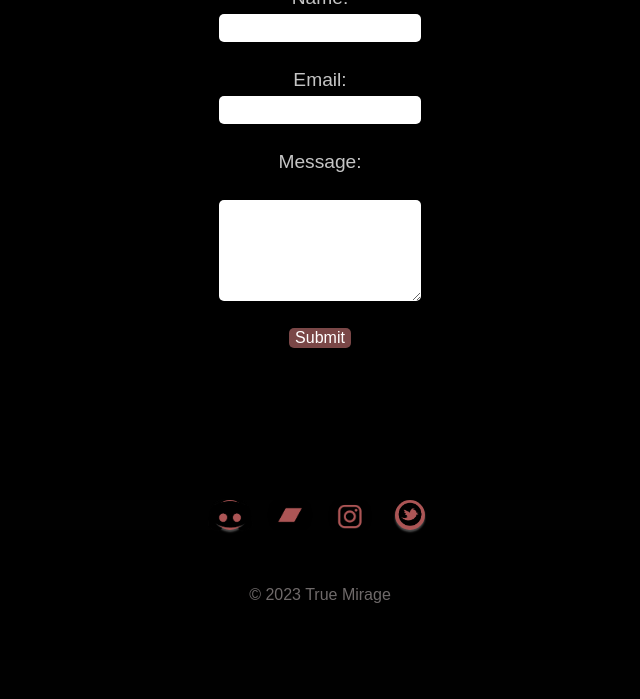
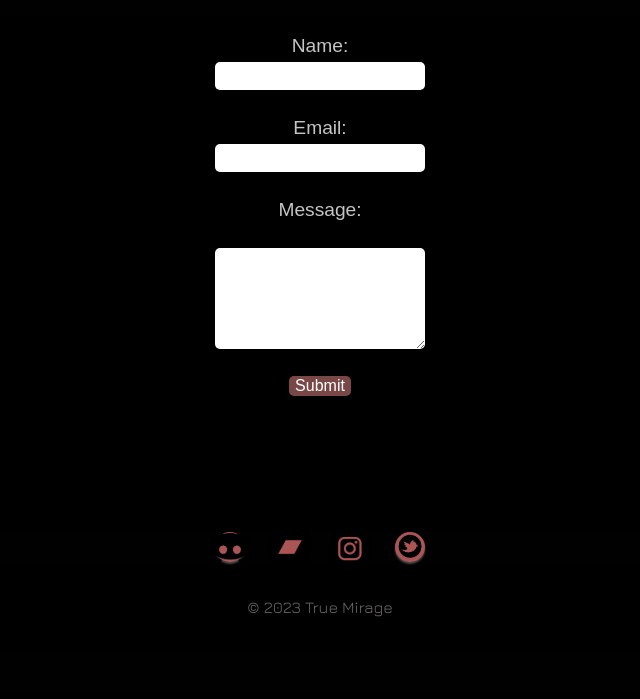
Before and after one commit to drvmlab/true-mirage.github.io, a PHP site: page /index.html in a window 1280 px wide. Shown: the part 1938-2637 px from the top of the page, without its empty margins (320-960 px from the left). After the commit the page ends 2555 px from the top, so only its background shows below. Run offline with PHP 8.4, Linux system fonts and the light colour scheme; some web fonts are replaced.

Commit message:
Update style.css

```diff
--- a/style.css
+++ b/style.css
@@ -26,7 +26,7 @@ body {
   font-family: "Thasadith", sans-serif;
   font-size: 200%;
   transition: filter 1.7s ease-out;
-
+  margin-bottom: 100px;
   margin-top: 60px;
   transition: color 0.7s ease-out;
 }
@@ -331,10 +331,12 @@ body {
 }
 
 .footer {
-  padding: 40px;
+  padding: 20px;
   text-align: center;
-  background-color: rgb(0, 0, 0);
-  margin-top: auto; /* push the footer to the bottom of the page */
+  background-color: rgba(0, 0, 0, 0.709);
+  font-family: "jura";
+
+
 }
 
 .banner {
```
